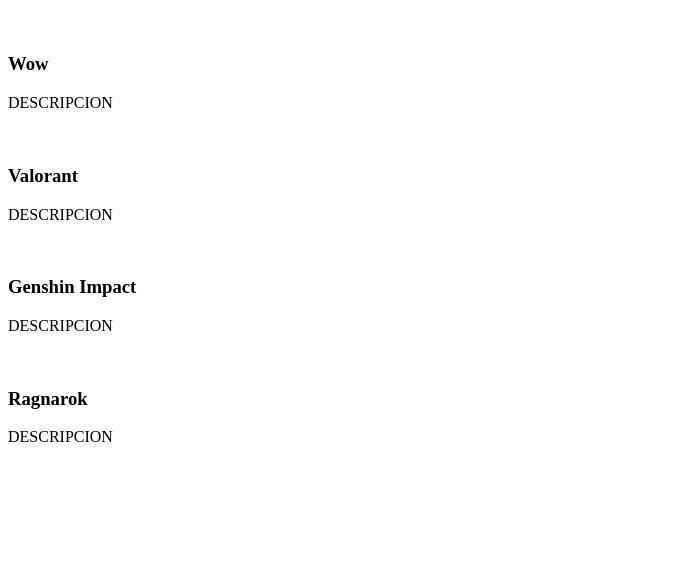
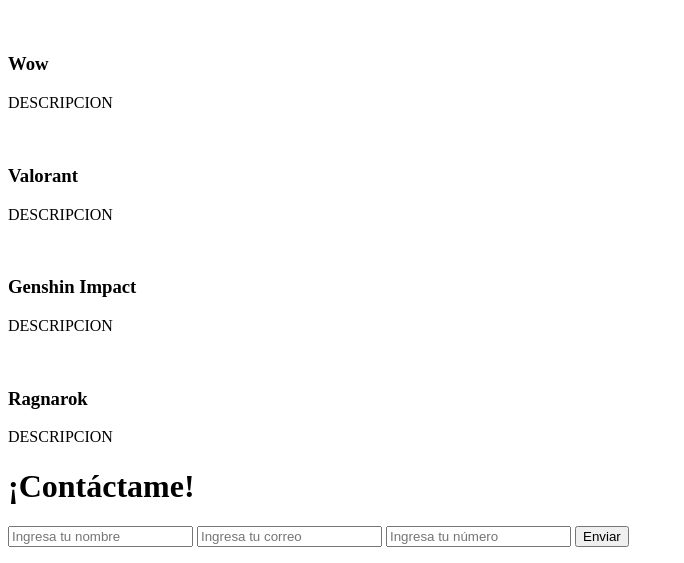
Before and after one commit to Annasantib/proyecto-final, a plain HTML site: page index.html in a window 1280 px wide. Shown: the part 237-800 px from the top of the page, without its empty margins (0-684 px from the left). Drawn offline with Linux system fonts and the light colour scheme.

Commit message:
¨equeleto¨

```diff
--- a/index.html
+++ b/index.html
@@ -52,7 +52,13 @@
         </article>
       </section>
     </main>
-
+    <form class="contact-form">
+      <h1 class="contact-form-title">¡Contáctame!</h1>
+      <input class="contact-form-input" placeholder="Ingresa tu nombre" type="text" name="name">
+      <input class="contact-form-input" placeholder="Ingresa tu correo" type="email" name="mail">
+      <input class="contact-form-input" placeholder="Ingresa tu número" type="number" name="number">
+      <button class="primary-button" type="submit">Enviar</button>
+    </form>
 
 </body>
 </html>
```
